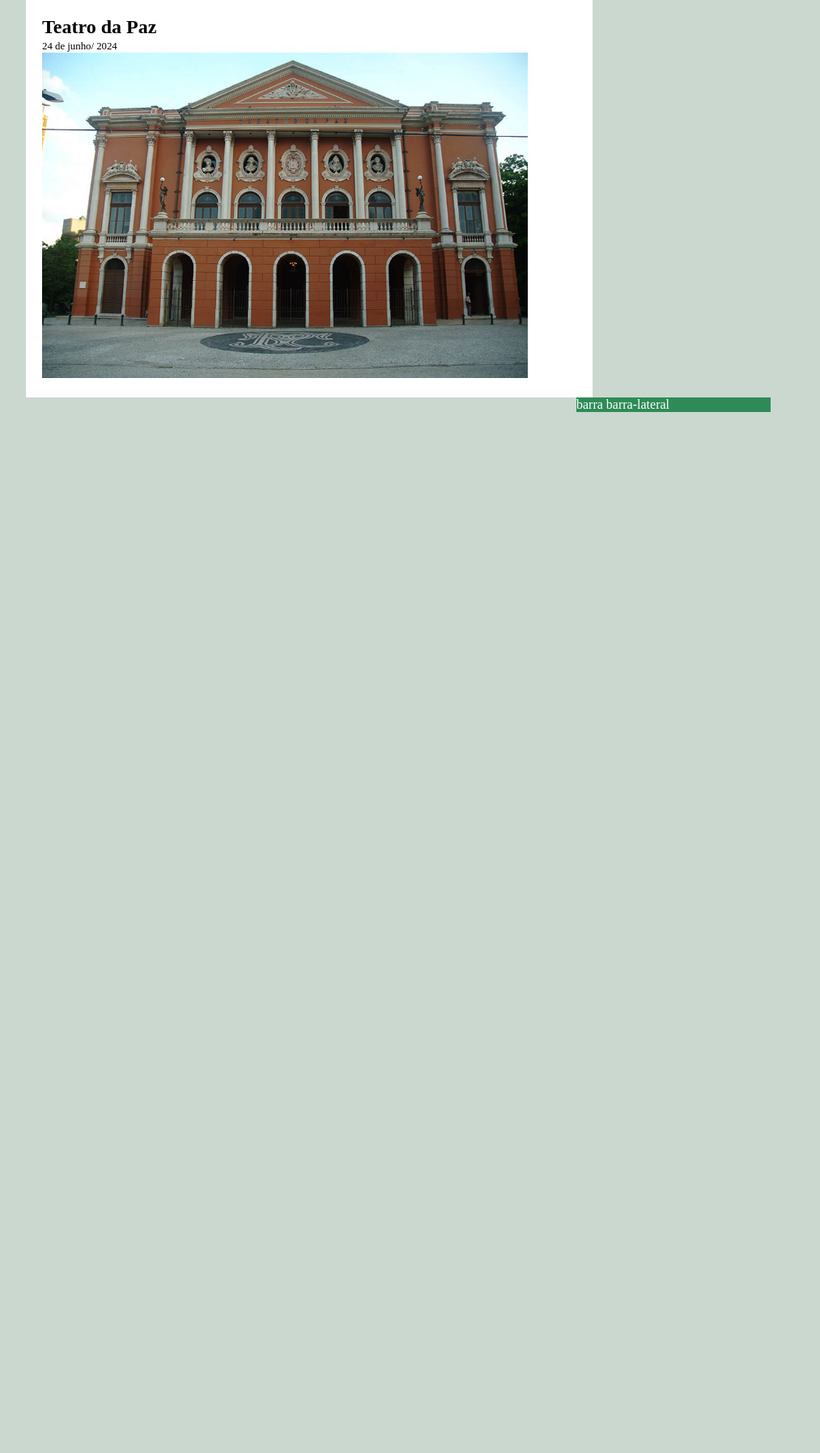
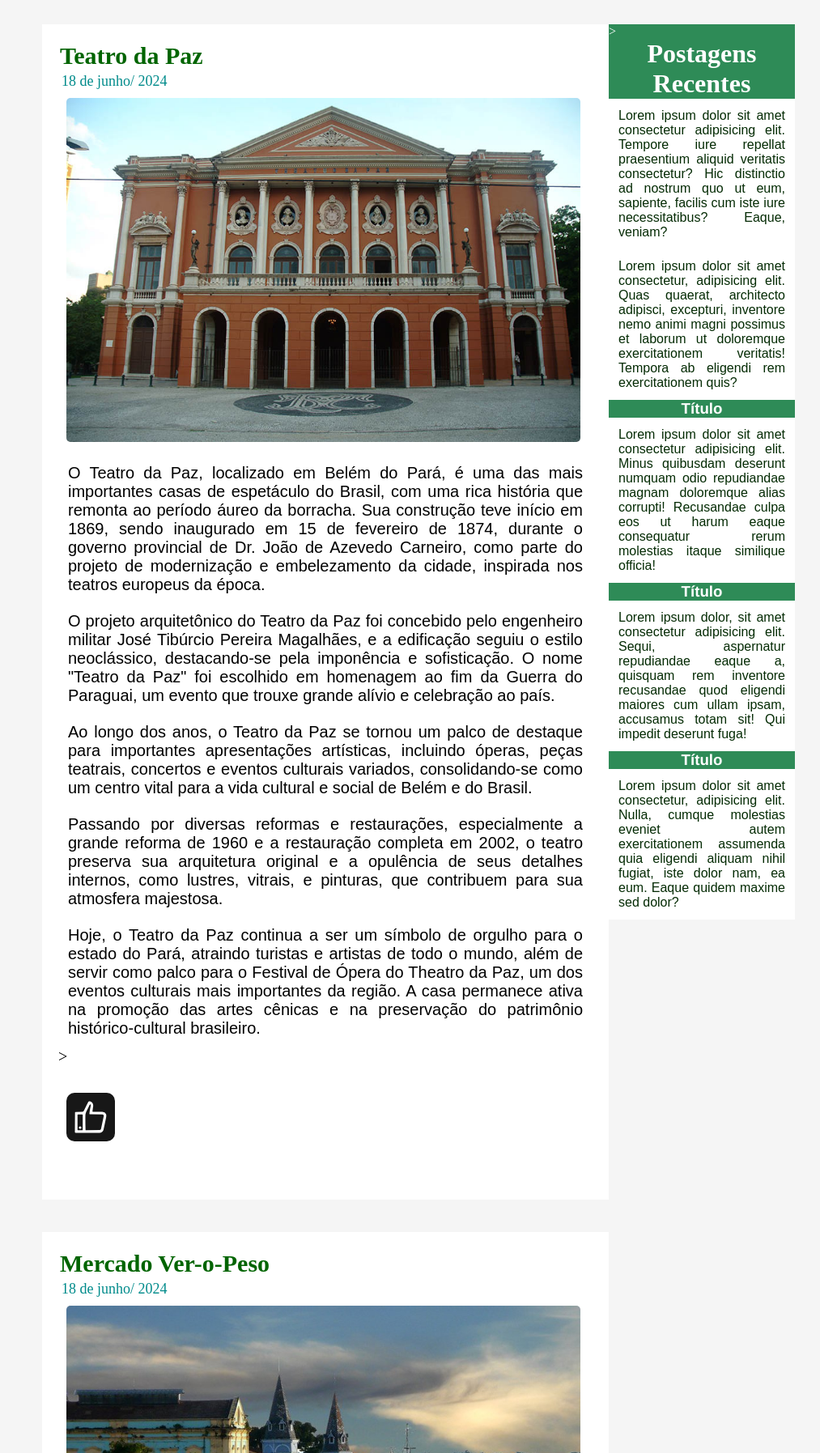
Before and after one commit to dev-raimundos/projeto-portal-amazonia, a PHP site: page /construcoes/const.html in a window 1280 px wide. Shown: the part 125-1920 px from the top of the page at 81% size, without its empty margins (148-1161 px from the left). Before the commit the page ends 634 px from the top, so only its background shows below. Run offline with PHP 8.4, Linux system fonts and the light colour scheme.

Commit message:
Adicionado conteúdo/Monumentos

```diff
--- a/construcoes/const.html
+++ b/construcoes/const.html
@@ -4,13 +4,14 @@
     <meta charset="UTF-8">
     <meta name="viewport" content="width=device-width, initial-scale=1.0">
     <title>Blog Section</title>
-    <link rel="shortcut icon" href="images/fav-icon.svg">
+    <link rel="shortcut icon" href="../floresta.png" type="image/x-icon">
     <!-- Fav-icon -->
     <link rel="stylesheet" href="../css/style02.css">
 </head>
 <body>
     <div class="header">
         <div class="logo">
+
             <h1>Patrimônio Arquitetônico de Belém do Pará: Um Legado de História e Cultura.</h1>
         </div>
         <div class="menu">
@@ -20,17 +21,139 @@
             <a href="#">Contato</a>
         </div>
     </div>
-    <div class="container">
-        <div class="post">
+    <div class="container"> <!--aqui ficará o conteúdo do blog-->
+        <div class="post"> <!--postagem do blog-->
             <h2>Teatro da Paz</h2>
-            <span class="data-post">24 de junho/ 2024</span>
-            <img src="../images/Teatro-da-Paz-Imagem-Iphan.jpg" width="600 px" alt="Teatro da Paz">
+            <span class="data-post">18 de junho/ 2024</span>
+            <img src="../images/Teatro-da-Paz-Imagem-Iphan.jpg"  alt="Teatro da Paz" width="600px">
+            <p>O Teatro da Paz, localizado em Belém do Pará, é uma das mais importantes casas de espetáculo do Brasil, com uma rica história que remonta ao período áureo da borracha. Sua construção teve início em 1869, sendo inaugurado em 15 de fevereiro de 1874, durante o governo provincial de Dr. João de Azevedo Carneiro, como parte do projeto de modernização e embelezamento da cidade, inspirada nos teatros europeus da época.</p>
+
+                <p>O projeto arquitetônico do Teatro da Paz foi concebido pelo engenheiro militar José Tibúrcio Pereira Magalhães, e a edificação seguiu o estilo neoclássico, destacando-se pela imponência e sofisticação. O nome "Teatro da Paz" foi escolhido em homenagem ao fim da Guerra do Paraguai, um evento que trouxe grande alívio e celebração ao país.</p>
+
+                <p>Ao longo dos anos, o Teatro da Paz se tornou um palco de destaque para importantes apresentações artísticas, incluindo óperas, peças teatrais, concertos e eventos culturais variados, consolidando-se como um centro vital para a vida cultural e social de Belém e do Brasil. </p>
+
+                <p>Passando por diversas reformas e restaurações, especialmente a grande reforma de 1960 e a restauração completa em 2002, o teatro preserva sua arquitetura original e a opulência de seus detalhes internos, como lustres, vitrais, e pinturas, que contribuem para sua atmosfera majestosa.</p>
+
+                <p>Hoje, o Teatro da Paz continua a ser um símbolo de orgulho para o estado do Pará, atraindo turistas e artistas de todo o mundo, além de servir como palco para o Festival de Ópera do Theatro da Paz, um dos eventos culturais mais importantes da região. A casa permanece ativa na promoção das artes cênicas e na preservação do patrimônio histórico-cultural brasileiro.</p>
+
+                <!--Botão de like-->>
+                <label class="container">
+                    <input type="checkbox">
+                    <div class="checkmark">
+                      <svg viewBox="0 0 50 50" version="1.1" xmlns="http://www.w3.org/2000/svg" class="icon">
+                      <path d="M 24.10 6.29 Q 28.34 7.56 28.00 12.00 Q 27.56 15.10 27.13 18.19 A 0.45 0.45 4.5 0 0 27.57 18.70 Q 33.16 18.79 38.75 18.75 Q 42.13 18.97 43.23 21.45 Q 43.91 22.98 43.27 26.05 Q 40.33 40.08 40.19 40.44 Q 38.85 43.75 35.50 43.75 Q 21.75 43.75 7.29 43.75 A 1.03 1.02 0.0 0 1 6.26 42.73 L 6.42 19.43 A 0.54 0.51 -89.4 0 1 6.93 18.90 L 14.74 18.79 A 2.52 2.31 11.6 0 0 16.91 17.49 L 22.04 7.17 A 1.74 1.73 21.6 0 1 24.10 6.29 Z M 21.92 14.42 Q 20.76 16.58 19.74 18.79 Q 18.74 20.93 18.72 23.43 Q 18.65 31.75 18.92 40.06 A 0.52 0.52 88.9 0 0 19.44 40.56 L 35.51 40.50 A 1.87 1.83 5.9 0 0 37.33 39.05 L 40.51 23.94 Q 40.92 22.03 38.96 21.97 L 23.95 21.57 A 0.49 0.47 2.8 0 1 23.47 21.06 Q 23.76 17.64 25.00 12.00 Q 25.58 9.36 24.28 10.12 Q 23.80 10.40 23.50 11.09 Q 22.79 12.80 21.92 14.42 Z M 15.57 22.41 A 0.62 0.62 0 0 0 14.95 21.79 L 10.01 21.79 A 0.62 0.62 0 0 0 9.39 22.41 L 9.39 40.07 A 0.62 0.62 0 0 0 10.01 40.69 L 14.95 40.69 A 0.62 0.62 0 0 0 15.57 40.07 L 15.57 22.41 Z" fill-opacity="1.000"></path>
+                      <circle r="1.51" cy="37.50" cx="12.49" fill-opacity="1.000"></circle>
+                      </svg>
+                    </div>
+                    <p class="like">Liked!</p>
+                  </label>
+
+            </div>
+
+                <div class="post"> <!--postagem do blog-->
+                <h2>Mercado Ver-o-Peso</h2>
+                <span class="data-post">18 de junho/ 2024</span>
+                 <img src="../images/Ver-o-Peso-Por-do-Sol-flickr-1.jpg.jpg" width="600px">
+
+                <p>O Mercado Ver-o-Peso é um dos pontos turísticos mais emblemáticos de Belém do Pará, Brasil, e tem uma história rica e fascinante.</p>
+
+                <p>Sua origem remonta ao período colonial brasileiro, quando foi estabelecido como um local de comércio de alimentos e produtos regionais entre os colonizadores portugueses e os povos indígenas da região amazônica. O nome "Ver-o-Peso" tem origem na época em que os produtos eram pesados e taxados pelos funcionários da alfândega portuguesa, sendo obrigatório verificar o peso dos itens comercializados.</p>
+
+                <p>Ao longo dos séculos, o mercado cresceu e se tornou um importante centro de abastecimento não apenas para Belém, mas também para toda a região amazônica. Além dos alimentos frescos, como peixes, frutas, ervas e temperos, o Ver-o-Peso passou a oferecer uma variedade de produtos, incluindo artesanatos locais, ervas medicinais, utensílios domésticos e até mesmo produtos místicos e rituais, refletindo a diversidade cultural e étnica da Amazônia.</p>
+
+                <p>O mercado também desempenhou um papel fundamental na preservação e promoção da cultura amazônica, servindo como um espaço onde tradições culinárias, musicais e artesanais são preservadas e celebradas. Além disso, tornou-se um ponto de encontro social e cultural, onde os moradores locais e os visitantes podem interagir e conhecer melhor a riqueza da Amazônia.</p>
+
+                <p>Hoje, o Mercado Ver-o-Peso é não apenas um local de comércio, mas também um importante símbolo da identidade e da história de Belém do Pará e da região amazônica como um todo, atraindo milhares de turistas todos os anos para explorar suas barracas coloridas, experimentar sua culinária única e mergulhar na vibrante atmosfera cultural.</p>
+            </div>
+
+                <div class="post"><!--postagem do blog-->
+                <h2>Forte do Castelo</h2>
+                <span class="data-post">18 de junho/ 2024</span>
+                <img src="../images/forte.webp" width="600px">
+
+                <p>O Forte do Castelo é uma construção histórica localizada em Belém, no estado do Pará, Brasil, e possui uma história significativa que remonta aos primórdios da colonização portuguesa na região amazônica.</p>
+                <p>Construído no século XVII, por volta de 1629, durante o período colonial brasileiro, o Forte do Castelo foi erguido pelos portugueses com o objetivo de proteger a recém-fundada cidade de Belém dos invasores estrangeiros, especialmente de piratas e de incursões de outras nações europeias que buscavam estabelecer domínio sobre a região.</p>
+                <p>Sua localização estratégica, às margens do Rio Guamá, permitia não apenas a defesa da cidade, mas também o controle do acesso fluvial, que era a principal via de transporte na Amazônia naquela época.</p>
+                <p>Ao longo dos séculos, o Forte do Castelo desempenhou diversas funções, além de sua principal missão defensiva. Serviu como prisão, quartel militar e até mesmo como residência oficial de governadores. Sua estrutura passou por diversas reformas e ampliações ao longo do tempo, refletindo a evolução das técnicas de construção e as necessidades estratégicas da região.</p>
+                <p>Atualmente, o Forte do Castelo é um importante patrimônio histórico e cultural de Belém do Pará, aberto à visitação pública. Além de suas imponentes muralhas e torres, o local abriga um museu que conta a história da fortificação e da cidade, bem como exposições temporárias e eventos culturais. É também um dos pontos turísticos mais emblemáticos da cidade, atraindo visitantes interessados em explorar a rica história e arquitetura da Amazônia colonial.</p>
+                </div>
+
+                 <div class="post"><!--postagem do blog-->
+                 <h2>Estação das Docas</h2>
+                 <span class="data-post">18 de junho/ 2024</span>
+                <img src="../images/estacao-das-docas-belem.webp" width="600px">
+
+                 <p>A Estação das Docas é um complexo turístico e cultural localizado em Belém do Pará, Brasil, que possui uma história fascinante e uma significativa importância para a cidade.</p>
+                 <p>Com o declínio da economia da borracha no início do século XX, as atividades portuárias na região diminuíram, e as instalações da Estação das Docas foram gradualmente abandonadas e ficaram em desuso por muitas décadas.</p>
+                 <p>No entanto, a partir da década de 1990, houve um esforço de revitalização urbana em Belém, e a área das Docas foi escolhida para um projeto de requalificação e transformação em um espaço de lazer, cultura e turismo. Assim, após um processo de restauração e modernização, a Estação das Docas foi inaugurada em 2000 como um complexo turístico e cultural.</p>
+                 <p>Hoje, a Estação das Docas é um dos principais pontos turísticos de Belém, atraindo moradores locais e visitantes de todo o mundo. O complexo inclui diversos restaurantes, bares, lojas de artesanato, espaços para eventos, além de oferecer uma vista deslumbrante da Baía do Guajará. Também são realizadas exposições de arte, apresentações musicais, eventos culturais e atividades recreativas, tornando-se um importante centro de vida social e cultural na cidade. A Estação das Docas representa não apenas a preservação da história e do patrimônio arquitetônico de Belém, mas também a revitalização bem-sucedida de um espaço urbano que agora contribui significativamente para a identidade e o turismo da cidade.</p>
+                </div>
+
+                  <div class="post"><!--postagem do blog-->
+                  <h2>Cine Olimpya</h2>
+                  <span class="data-post">18 de junho/ 2024</span>
+                   <img src="../images/Olimpia.jpg" width="600px">
+                   <p>O Cine Olympia é um icônico cinema localizado em Belém do Pará, Brasil, que possui uma história rica e uma importância cultural significativa para a cidade.</p>
+                   <p>Inaugurado em 1912, o Cine Olympia é considerado o cinema mais antigo em funcionamento no Brasil. Sua inauguração ocorreu durante o auge da Belle Époque brasileira, uma época de grande efervescência cultural e econômica em várias partes do país.</p>
+                   <p>Ao longo de sua história centenária, o Cine Olympia desempenhou um papel fundamental na vida cultural de Belém, exibindo uma ampla variedade de filmes, desde produções nacionais até internacionais, passando por clássicos do cinema mundial. Sua programação diversificada tornou-o um ponto de encontro para amantes da sétima arte na região.</p>
+                   <p>Além de suas exibições regulares de filmes, o Cine Olympia também sediou eventos especiais, festivais de cinema, mostras de documentários e apresentações culturais, contribuindo para a promoção da arte cinematográfica e o enriquecimento da vida cultural de Belém.</p>
+                   <p>No entanto, ao longo dos anos, o cinema passou por períodos de declínio e revitalização, refletindo as mudanças na indústria cinematográfica e na sociedade em geral. Mesmo enfrentando desafios, o Cine Olympia conseguiu se manter ativo e relevante, preservando sua arquitetura histórica e seu papel como um importante ponto de referência cultural na cidade.</p>
+                   <p>Hoje, o Cine Olympia continua a ser um destino popular para cinéfilos e turistas em Belém, mantendo viva a tradição do cinema de rua e proporcionando experiências cinematográficas memoráveis para as gerações presentes e futuras. Sua longa história e sua contribuição para a cultura local o tornam um símbolo querido e respeitado na cidade.</p>
+                </div>
+
+                   <div class="post"><!--postagem do blog-->
+                  <h2>Praça Batista Campos</h2>
+                  <span class="data-post">18 de junho/ 2024</span>
+                   <img src="../images/batistacampos.jpg" width="600px">
+                   <p>A Praça Batista Campos é uma das praças mais emblemáticas e queridas de Belém do Pará, Brasil, e possui uma história rica e uma importância cultural significativa para a cidade.</p>
+                   <p>Inaugurada em 1897, a praça foi batizada em homenagem a Antônio José de Lemos Batista Campos, político paraense que exerceu importante papel na história local. Desde sua inauguração, a praça tornou-se um ponto de encontro popular para os moradores de Belém, oferecendo um espaço verde e tranquilo no coração da cidade.</p>
+                   <p>Com sua localização privilegiada, a Praça Batista Campos se tornou não apenas um local de lazer e recreação, mas também um importante palco para eventos culturais e atividades ao ar livre. Ao longo dos anos, tem sido cenário de festivais de música, exposições de arte, apresentações teatrais, manifestações culturais e até mesmo eventos esportivos, reunindo pessoas de todas as idades e origens sociais.</p>
+                   <p>A praça também é conhecida por sua beleza arquitetônica, com uma variedade de monumentos, fontes e esculturas que adornam seu espaço, além de seus jardins bem cuidados e suas alamedas sombreadas por árvores centenárias.</p>
+                   <p>Além de sua importância cultural e histórica, a Praça Batista Campos desempenha um papel vital na vida social de Belém, servindo como um local de encontro e convivência para famílias, amigos e comunidades locais. Sua atmosfera acolhedora e vibrante a torna um dos principais pontos turísticos da cidade e um símbolo querido para os belenenses.</p>
+                </div>
+
+                   <div class="post"><!--postagem do blog-->
+                  <h2>Basílica Santuário de Nossa Senhora de Nazaré</h2>
+                  <span class="data-post">18 de junho/ 2024</span>
+                   <img src="../images/basilica.jpg" width="600px">
+                   <p>A Basílica de Nossa Senhora de Nazaré, localizada em Belém do Pará, Brasil, é um importante santuário católico e um dos principais pontos de peregrinação do país. Sua história remonta ao século XVIII, quando uma pequena imagem de Nossa Senhora de Nazaré foi encontrada por um pescador nas águas do rio Guamá, próximo ao local onde a basílica está localizada hoje.</p>
+                   <p>A história da basílica está intimamente ligada a essa descoberta milagrosa da imagem da Virgem Maria. Reza a lenda que, em 1700, um pescador chamado Plácido José de Souza estava em uma pescaria no rio Guamá quando encontrou uma pequena imagem de Nossa Senhora de Nazaré presa em sua rede de pesca. Após o ocorrido, ele tentou se livrar da imagem várias vezes, mas sempre a encontrava de volta em sua rede. Interpretando isso como um sinal divino, ele levou a imagem para sua casa, onde começaram a acontecer eventos milagrosos.</p>
+                   <p>O culto à imagem cresceu rapidamente entre os moradores locais, e uma pequena capela foi construída para abrigar a imagem, dando origem ao primeiro santuário de Nossa Senhora de Nazaré. Com o tempo, devido ao aumento da devoção e ao testemunho de muitos milagres atribuídos à intercessão da Virgem de Nazaré, a capela original foi substituída por uma igreja maior, que eventualmente se tornou a majestosa Basílica de Nossa Senhora de Nazaré.</p>
+                   <p>A basílica passou por várias reconstruções e ampliações ao longo dos séculos, refletindo sua importância crescente como centro de devoção mariana e ponto de encontro para os fiéis católicos. Hoje, a Basílica de Nazaré é uma das mais importantes igrejas do Brasil e recebe milhões de peregrinos todos os anos, especialmente durante o Círio de Nazaré, uma das maiores procissões religiosas do mundo, que ocorre anualmente em Belém em homenagem à Virgem de Nazaré.</p>
+                </div>
+
+
         </div>
         <div class="barra-lateral">
-            barra barra-lateral
+            <h1 id="post-recente">Postagens Recentes</h1>
+            <div class="post-barra-lateral">
+                <p>Lorem ipsum dolor sit amet consectetur adipisicing elit. Tempore iure repellat praesentium aliquid veritatis consectetur? Hic distinctio ad nostrum quo ut eum, sapiente, facilis cum iste iure necessitatibus? Eaque, veniam?</p>
+            </div>
+            <div class="post-barra-lateral">
+                <p>Lorem ipsum dolor sit amet consectetur, adipisicing elit. Quas quaerat, architecto adipisci, excepturi, inventore nemo animi magni possimus et laborum ut doloremque exercitationem veritatis! Tempora ab eligendi rem exercitationem quis?</p>
+            </div>
+        </div>
+
+        <div class="barra-lateral"> <!---Conteudo da barra lateral-->>
+            <h1 id="post-recente">Postagens Recentes</h1>
+            <div class="post-barra-lateral">
+                <p>Lorem ipsum dolor sit amet consectetur adipisicing elit. Tempore iure repellat praesentium aliquid veritatis consectetur? Hic distinctio ad nostrum quo ut eum, sapiente, facilis cum iste iure necessitatibus? Eaque, veniam?</p>
+            </div>
+            <div class="post-barra-lateral">
+                <p>Lorem ipsum dolor sit amet consectetur, adipisicing elit. Quas quaerat, architecto adipisci, excepturi, inventore nemo animi magni possimus et laborum ut doloremque exercitationem veritatis! Tempora ab eligendi rem exercitationem quis?</p>
+                <h3>Título</h3>
+                <p>Lorem ipsum dolor sit amet consectetur adipisicing elit. Minus quibusdam deserunt numquam odio repudiandae magnam doloremque alias corrupti! Recusandae culpa eos ut harum eaque consequatur rerum molestias itaque similique officia!</p>
+                <h3>Título</h3>
+                <p>Lorem ipsum dolor, sit amet consectetur adipisicing elit. Sequi, aspernatur repudiandae eaque a, quisquam rem inventore recusandae quod eligendi maiores cum ullam ipsam, accusamus totam sit! Qui impedit deserunt fuga!</p>
+                <h3>Título</h3>
+                <p>Lorem ipsum dolor sit amet consectetur, adipisicing elit. Nulla, cumque molestias eveniet autem exercitationem assumenda quia eligendi aliquam nihil fugiat, iste dolor nam, ea eum. Eaque quidem maxime sed dolor?</p>
+            </div>
         </div>
     </div>
 
+    <footer class="rodape">
+        <p>&copy; 2024 Cultura da Amazônia. Todos os direitos reservados.</p>
+    </footer>
 
 </body>
 </html>
--- a/css/style02.css
+++ b/css/style02.css
@@ -4,8 +4,49 @@
 } /*Configurações zeradas*/
 
 body{
-    background-color: rgb(202, 216, 207);/*cor de fundo da página*/
+    background-color: whitesmoke/*cor de fundo da página*/
+
 }
+
+h2{
+    color: darkgreen;
+    font-family: 'Times New Roman', Times, serif;
+    padding: 2px;
+}
+h3{
+    color: white;
+    background-color: seagreen;
+}
+img{ /*conf. da imagem*/
+    padding: 10px; /*distancia entre as bordas */
+    border-radius: 15px; /*arredondamento*/
+    width: 635px;/*tamanho da imagen no post*/
+
+}
+
+p{
+    text-align: justify;
+    padding: 10px;
+    margin: 2px;
+    font-family: Arial, Helvetica, sans-serif;
+    font-size: 1em;
+}
+
+body {
+    display: flex;
+    flex-direction: column;
+    min-height: 100vh;
+}
+
+.rodape {
+    margin-top: auto;
+    background-color: seagreen;
+    color: white;
+    padding: 20px;
+    height: 100px;
+}
+
+
 
 .header{
     background-color: seagreen;/*Cabeçalho dp blog*/
@@ -27,15 +68,16 @@ a, a:visited{/*quando o link for visitado*/
 }
 
 a:hover{ /*interação ao passar o mouse*/
-    background-color:white;
-    color: black;
-    padding: 5px;
+    background-color: rgba(240, 248, 255, 0.22);
+    color: white;
+    padding: 10px;
     border-radius: 15px;
 }
 
 .container{/*container onde vai ficar o conteudo*/
     width: 920px;
     margin: 0 auto;/*centralizar o container*/
+    padding: 10px;
 }
 
 .post{ /*conteudo principal do blog*/
@@ -44,15 +86,140 @@ a:hover{ /*interação ao passar o mouse*/
     background-color: white;
     float: left;/*colocar a esquerda*/
     padding: 20px;
+    align-items: center;
+    margin: 20px
+
 }
 
 .barra-lateral{ /*conteudo lateral*/
-    width: 240px;
+    width: 230px;
     background-color:seagreen;
     color:white;
     float: right;/*colocar a direita*/
+    position: absolute;
+    top: 0;
+    right: 0;
+    margin-top: 155px;
+    margin-right: 150px;
+
+
 
 }
 .data-post{
+    font-size: 0.9em;
+    color: darkcyan;
+    padding: 4px;
+}
+
+.post-barra-lateral{
+    background-color: white;
+    color: rgb(4, 43, 4);
+    font-family: 'Franklin Gothic Medium', 'Arial Narrow', Arial, sans-serif;
+    text-align: center;
+    display: inline-block;
+}
+
+#post-recente{
+    text-align: center;
+}
+
+
+/* Hide the default checkbox */
+.container input {
+    opacity: 0;
+    cursor: pointer;
+    height: 0;
+    width: 0;
+  }
+
+  .container {
+    display: block;
+    position: relative;
+    cursor: pointer;
+    font-size: 20px;
+    user-select: none;
+  }
+
+  /* Create a custom checkbox */
+  .checkmark {
+    position: relative;
+    top: 0;
+    left: 0;
+    height: 3em;
+    width: 3em;
+    background-color: #171717;
+    border-radius: 10px;
+    transition: .2s ease-in-out;
+    z-index: 2;
+  }
+
+  .like {
+    position: relative;
     font-size: 0.8em;
-}
+    top: -3.5em;
+    text-align: center;
+    z-index: -1;
+  }
+
+  .icon {
+    margin: 0.2em;
+    fill: white;
+    transition: .4s ease-in-out;
+  }
+
+  .checkmark:hover {
+    background-color: white;
+  }
+
+  .checkmark:hover .icon {
+    fill: black;
+    transform: rotate(-8deg);
+    transform-origin: bottom left;
+  }
+
+  /* When the checkbox is checked, add a blue background */
+  .container input:checked ~ .checkmark {
+    background-color: limegreen;
+  }
+
+  .container input:checked ~ .like {
+    color: white;
+    animation: 0.6s up_3951;
+  }
+
+  .container input:checked ~ .checkmark .icon {
+    fill: white;
+    transform: none;
+    animation: 0.5s jump_3951;
+  }
+
+  /*estilização do butão de like*/
+  .checkmark:after {
+    content: "";
+    position: absolute;
+    display: none;
+  }
+
+  /* Show the checkmark when checked */
+  .container input:checked ~ .checkmark:after {
+    display: block;
+  }
+
+  @keyframes up_3951 {
+    100% {
+      transform: translateY(-2em);
+    }
+  }
+
+  @keyframes jump_3951 {
+    50% {
+      transform-origin: center;
+      transform: translateY(-0.5em) rotate(-8deg);
+    }
+
+    100% {
+      transform-origin: center;
+      transform: translateY(0em);
+    }
+  }
+/*fim*/
```
Also changed, not shown: images/Olimpia.jpg (added), images/Ver-o-Peso-Por-do-Sol-flickr-1.jpg.jpg (added), images/basilica.jpg (added), images/batistacampos.jpg (added), images/estacao-das-docas-belem.webp (added), images/forte.webp (added).
